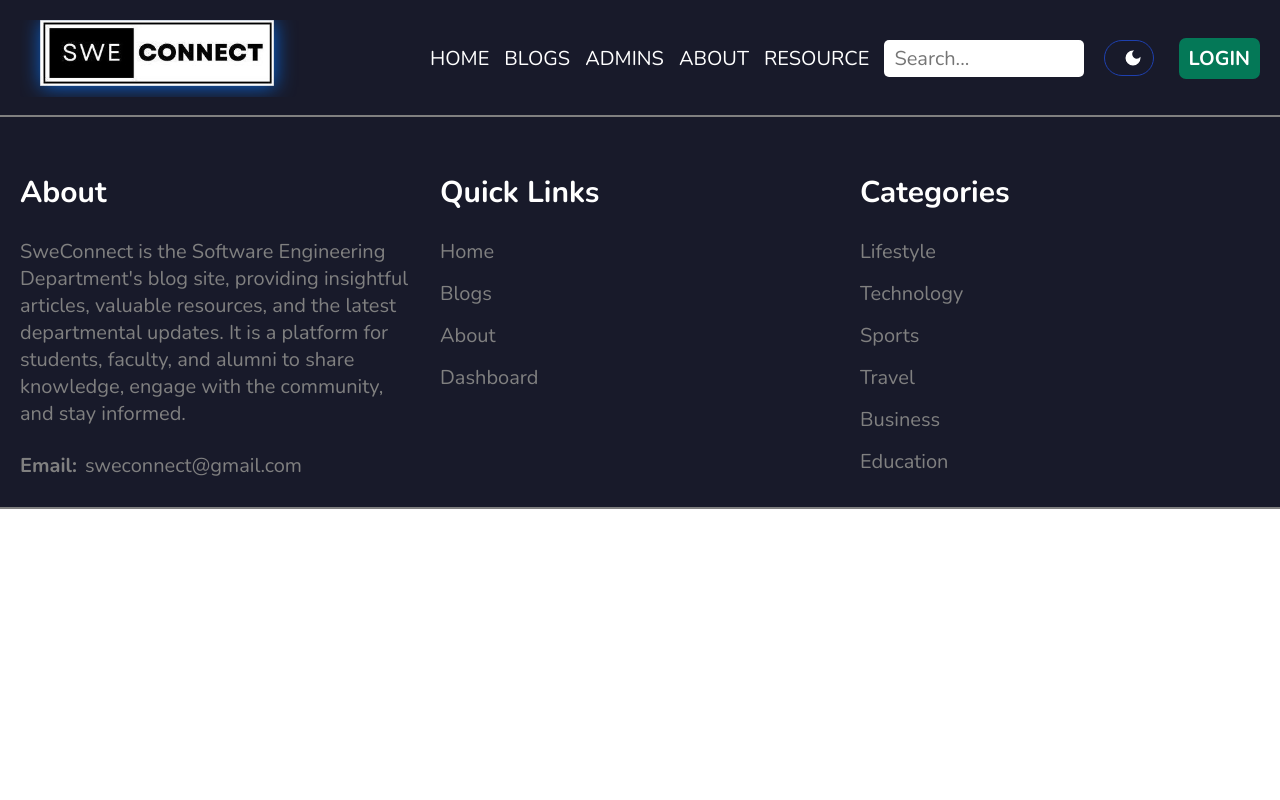
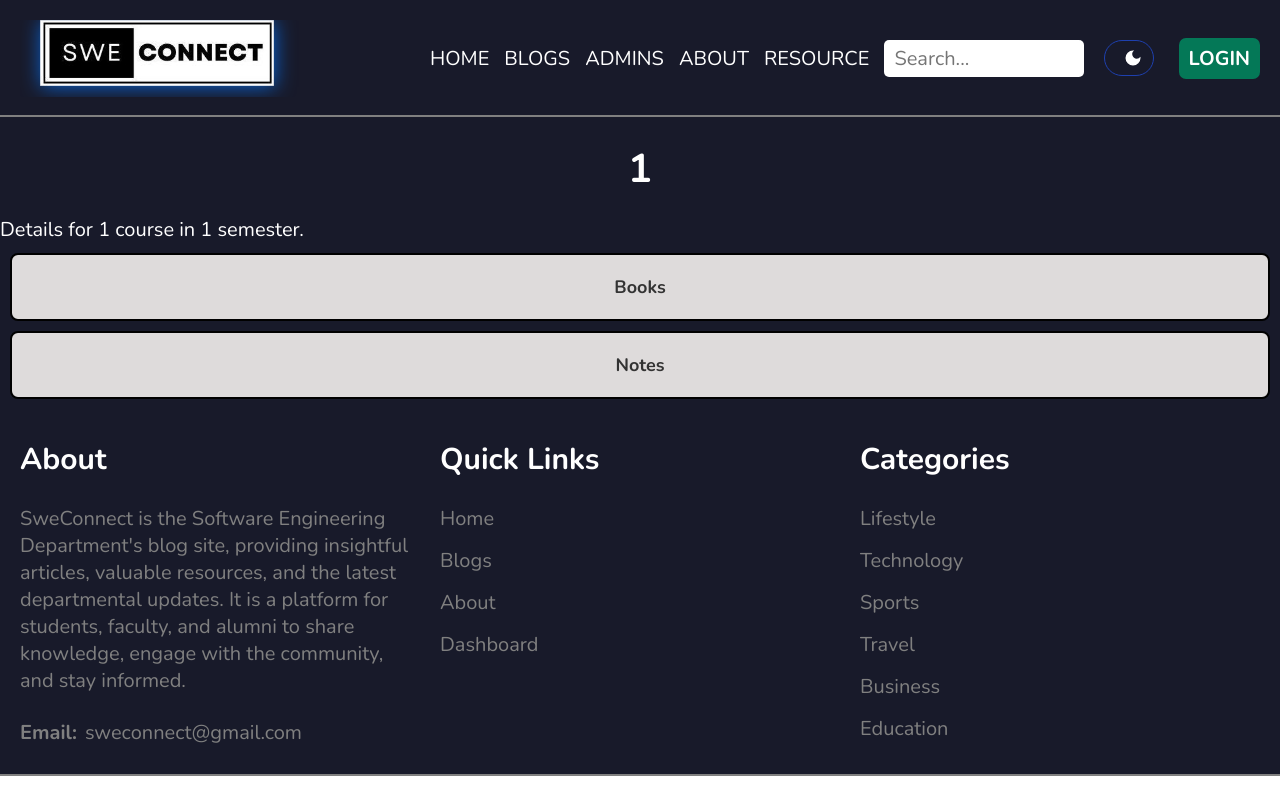
Before and after one commit to AmitHJoy55/Blog-Site-, a React (Vite) app in the folder Frontend/: page /resource/1/1 in a window 1280 px wide. Built offline with nearby package versions, Linux system fonts and the light colour scheme; no server answers.

Commit message:
subject page created,sem page updated in resource
dynamic route created for each subject. and every semester page is updated with subject info

```diff
--- a/Frontend/resource/Four_1.jsx
+++ b/Frontend/resource/Four_1.jsx
@@ -1,11 +1,21 @@
-import React from 'react'
+import React from 'react';
+import MiniCard from '../src/components/miniComponents/MiniCard';
 
-const Four_1 = () => {
+function Four_1() {
+  const subjects = ['Computer Graphics', 'Human Computer Interaction', 'INS', 'Software Project management'];
+
   return (
-    <div>
-      Four_1
+
+    <div className="subject-container">
+      <h1>4-1</h1>
+      <div className="course-section">
+        {subjects.map((subject, index) => (
+          <MiniCard key={index} subject={subject} />
+        ))}
+      </div>
     </div>
-  )
+
+  );
 }
 
-export default Four_1
+export default Four_1;
--- a/Frontend/resource/Four_2.jsx
+++ b/Frontend/resource/Four_2.jsx
@@ -1,11 +1,21 @@
-import React from 'react'
+import React from 'react';
+import MiniCard from '../src/components/miniComponents/MiniCard';
 
-const Four_2 = () => {
+function Four_2() {
+  const subjects = ['Internship'];
+
   return (
-    <div>
-      Four_2
+
+    <div className="subject-container">
+      <h1>4-2</h1>
+      <div className="course-section">
+        {subjects.map((subject, index) => (
+          <MiniCard key={index} subject={subject} />
+        ))}
+      </div>
     </div>
-  )
+
+  );
 }
 
-export default Four_2
+export default Four_2;
--- a/Frontend/resource/One_1.jsx
+++ b/Frontend/resource/One_1.jsx
@@ -1,11 +1,21 @@
-import React from 'react'
+import React from 'react';
+import MiniCard from '../src/components/miniComponents/MiniCard';
 
-const One_1 = () => {
+function One_1() {
+  const subjects = ['EEE', 'Math', 'D.M', 'Physics', 'SPL', 'SSS'];
+
   return (
-    <div>
-      One_1
+
+    <div className="subject-container">
+      <h1>1-1</h1>
+      <div className="course-section">
+        {subjects.map((subject, index) => (
+          <MiniCard key={index} subject={subject} />
+        ))}
+      </div>
     </div>
-  )
+
+  );
 }
 
-export default One_1
+export default One_1;
--- a/Frontend/resource/One_2.jsx
+++ b/Frontend/resource/One_2.jsx
@@ -1,11 +1,21 @@
-import React from 'react'
+import React from 'react';
+import MiniCard from '../src/components/miniComponents/MiniCard';
 
-const One_2 = () => {
+function One_2() {
+  const subjects = ['Sociology', 'Linear Math', 'ISE', 'Data Structure', 'Statistics'];
+
   return (
-    <div>
-       One_2
+
+    <div className="subject-container">
+      <h1>1-2</h1>
+      <div className="course-section">
+        {subjects.map((subject, index) => (
+          <MiniCard key={index} subject={subject} />
+        ))}
+      </div>
     </div>
-  )
+
+  );
 }
 
-export default One_2
+export default One_2;
--- /dev/null
+++ b/Frontend/resource/Subject.jsx
@@ -0,0 +1,39 @@
+import React, { useContext } from "react";
+import { useParams, useNavigate } from "react-router-dom";
+import MiniCard from '../src/components/miniComponents/MiniCard';
+import { Context } from "../src/main";
+
+const Subject = () => {
+  const { mode } = useContext(Context);
+  const navigate = useNavigate();
+  const { semester, subject } = useParams();
+  const resources = ["Books", "Notes"];
+
+  const handleCardClick = (resource) => {
+    navigate(`/resource/${semester}/${subject}/${resource.toLowerCase()}`);
+  };
+
+
+  return (
+    <article className={mode === "dark" ? "dark-bg about" : "light-bg about"}>
+    <div>
+      <h1>
+         {subject}
+      </h1>
+      <p>
+        Details for {subject} course in {semester} semester.
+      </p>
+      {/* Add more details based on the subject */}
+      <div className="BookAndNote-container">
+      <div className="BookAndNote-section">
+          {resources.map((resource, index) => (
+            <MiniCard key={index} subject={resource} onClick={() => handleCardClick(resource)} />
+          ))}
+        </div>
+      </div>
+    </div>
+     </article>
+  );
+};
+
+export default Subject;
--- a/Frontend/resource/Three_1.jsx
+++ b/Frontend/resource/Three_1.jsx
@@ -1,11 +1,21 @@
-import React from 'react'
+import React from 'react';
+import MiniCard from '../src/components/miniComponents/MiniCard';
 
-const Three_1 = () => {
+function Three_1() {
+  const subjects = ['CN', 'Design Pattern', 'DB', 'Web', 'AI'];
+
   return (
-    <div>
-      Three_1
+
+    <div className="subject-container">
+      <h1>3-1</h1>
+      <div className="course-section">
+        {subjects.map((subject, index) => (
+          <MiniCard key={index} subject={subject} />
+        ))}
+      </div>
     </div>
-  )
+
+  );
 }
 
-export default Three_1
+export default Three_1;
--- a/Frontend/resource/Three_2.jsx
+++ b/Frontend/resource/Three_2.jsx
@@ -1,11 +1,21 @@
-import React from 'react'
+import React from 'react';
+import MiniCard from '../src/components/miniComponents/MiniCard';
 
-const Three_2 = () => {
+function Three_2() {
+  const subjects = ['BUS 301W', 'Distributed System', 'SWE 333', 'ML'];
+
   return (
-    <div>
-      Three_2
+
+    <div className="subject-container">
+      <h1>3-2</h1>
+      <div className="course-section">
+        {subjects.map((subject, index) => (
+          <MiniCard key={index} subject={subject} />
+        ))}
+      </div>
     </div>
-  )
+
+  );
 }
 
-export default Three_2
+export default Three_2;
--- a/Frontend/resource/Two_1.jsx
+++ b/Frontend/resource/Two_1.jsx
@@ -1,11 +1,21 @@
-import React from 'react'
+import React from 'react';
+import MiniCard from '../src/components/miniComponents/MiniCard';
 
-const Two_1 = () => {
+function Two_1() {
+  const subjects = ['OOP', 'Competetive Programming', 'Economics', 'Business', 'SRE','Computer Architecture'];
+
   return (
-    <div>
-      Two_1
+
+    <div className="subject-container">
+      <h1>2-1</h1>
+      <div className="course-section">
+        {subjects.map((subject, index) => (
+          <MiniCard key={index} subject={subject} />
+        ))}
+      </div>
     </div>
-  )
+
+  );
 }
 
-export default Two_1
+export default Two_1;
--- a/Frontend/resource/Two_2.jsx
+++ b/Frontend/resource/Two_2.jsx
@@ -1,11 +1,21 @@
-import React from 'react'
+import React from 'react';
+import MiniCard from '../src/components/miniComponents/MiniCard';
 
-const Two_2 = () => {
+function Two_2() {
+  const subjects = ['Algorithm Design & Analysis', 'Ethics & Cyber Law', 'MIS', 'OS', 'Numerical Analysis','TOC'];
+
   return (
-    <div>
-      Two_2
+
+    <div className="subject-container">
+      <h1>2-2</h1>
+      <div className="course-section">
+        {subjects.map((subject, index) => (
+          <MiniCard key={index} subject={subject} />
+        ))}
+      </div>
     </div>
-  )
+
+  );
 }
 
-export default Two_2
+export default Two_2;
--- a/Frontend/src/App.css
+++ b/Frontend/src/App.css
@@ -1695,16 +1695,6 @@ body.dark-mode {
   margin-top: 40px;
 }
 
-
-/* aaaasdfghjklkjhgfds */
-
-/* Assuming you have a styles.css or similar file */
-/* Assuming you have a styles.css or similar file */
-/* .project__container {
-  display: flex;
-  flex-direction: column;
-} */
-
 .project-row {
   display: flex;
   justify-content: space-evenly;
@@ -1735,3 +1725,52 @@ body.dark-mode {
     flex: 1 0 100%; /* Stacks cards vertically on smaller screens */
   }
 }
+
+/* ***************Mini-Card**************** */
+
+.mini-card {
+  background-color: #dedbdb;
+  border: 2px solid #ddd;
+  border-radius: 8px;
+  padding: 20px;
+  margin: 10px;
+  text-align: center;
+  transition: transform 0.2s;
+  flex: 1 1 calc(33.333% - 40px); /* Adjust flex properties for responsive design */
+  box-sizing: border-box;
+  border-color: #000;
+}
+
+.mini-card:hover {
+  transform: translateY(-5px);
+  background-color: #abc9db;
+
+}
+
+.mini-card p {
+  margin: 0;
+  font-size: 18px;
+  font-weight: bold;
+  color: #333;
+  text-align: center;
+}
+
+/* **********Subjects Section********* */
+
+.subject-container {
+  display: flex;
+  flex-direction: column;
+  padding: 20px;
+}
+
+.course-section {
+   display: flex;
+
+  justify-content: center;
+  gap: 10px;
+}
+
+h1 {
+  text-align: center;
+  margin-bottom: 20px;
+}
--- a/Frontend/src/App.jsx
+++ b/Frontend/src/App.jsx
@@ -14,6 +14,7 @@ import UpdateBlog from "./components/pages/UpdateBlog";
 import Navbar from "./components/layout/Navbar";
 import Footer from "./components/layout/Footer";
 import Semester from "../resource/Semester";
+import Subject from "../resource/Subject";
 import { Toaster } from "react-hot-toast";
 import { Context } from "./main";
 import axios from "axios";
@@ -67,6 +68,7 @@ const App = () => {
           <Route path="/admins" element={<AllAdmins />} />
           <Route path="/resource" element={<Resource />} />
           <Route path="/resource/:semester" element={<Semester/>}/>
+          <Route path="/resource/:semester/:subject" element={<Subject/>} />
           <Route path="/dashboard" element={<Dashboard />} />
           <Route path="/blog/update/:id" element={<UpdateBlog />} />
         </Routes>
--- /dev/null
+++ b/Frontend/src/components/miniComponents/MiniCard.jsx
@@ -0,0 +1,23 @@
+import React from 'react';
+import { useNavigate, useParams } from 'react-router-dom';
+
+const MiniCard = ({ subject }) => {
+  const navigate = useNavigate();
+  const { semester, subject: mainSubject } = useParams(); // Get the semester and main subject from the URL
+
+  const handleClick = () => {
+    if (subject === 'Books' || subject === 'Notes') {
+      navigate(`/resource/${semester}/${mainSubject}/${subject.toLowerCase()}`);
+    } else {
+      navigate(`/resource/${semester}/${subject}`);
+    }
+  };
+
+  return (
+    <div className="mini-card" onClick={handleClick}>
+      <p>{subject}</p>
+    </div>
+  );
+};
+
+export default MiniCard;
```
